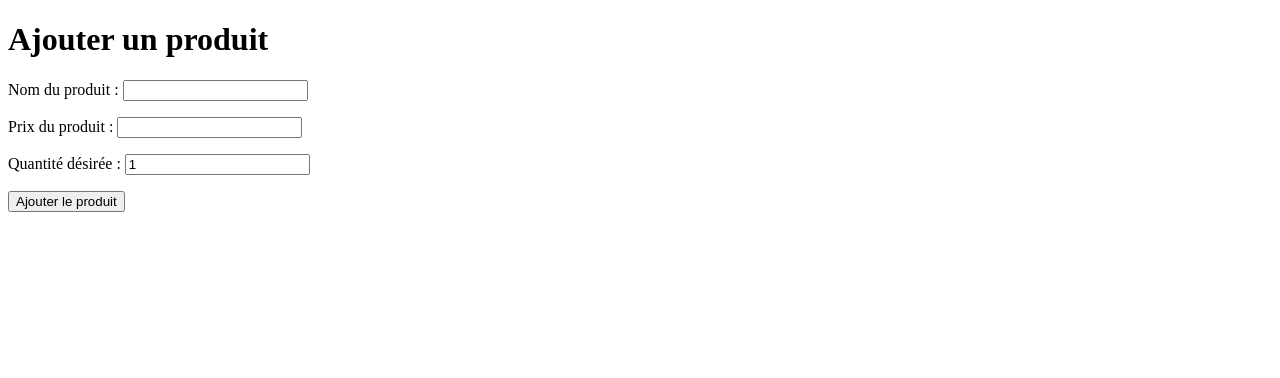
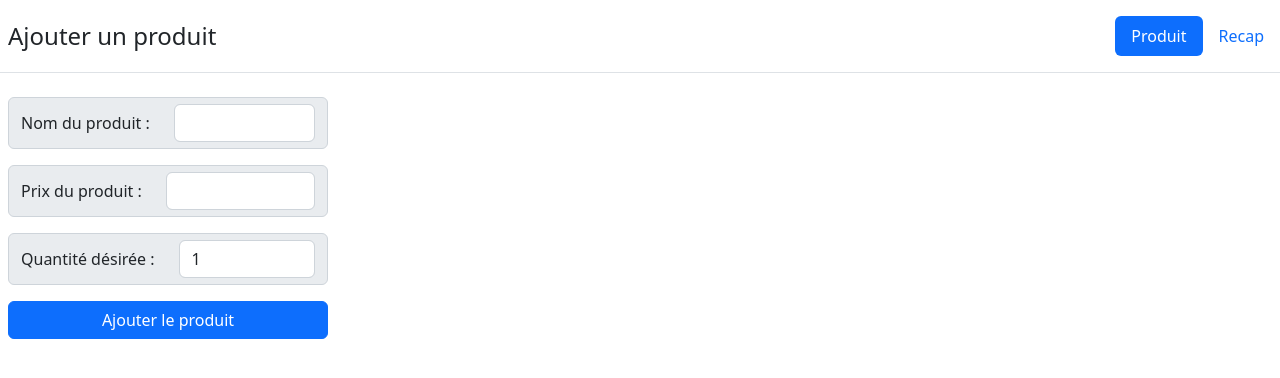
Before and after one commit to romdk/PDO, a PHP site: page / in a window 1280 px wide. Shown: the top 378 px of the page. Run offline with PHP 8.4, Linux system fonts and the light colour scheme.

Commit message:
ajout style boostrap

```diff
--- a/index.php
+++ b/index.php
@@ -4,34 +4,43 @@
     <meta charset="UTF-8">
     <meta http-equiv="X-UA-Compatible" content="IE=edge">
     <meta name="viewport" content="width=device-width, initial-scale=1.0">
+    <link href="https://cdn.jsdelivr.net/npm/bootstrap@5.2.2/dist/css/bootstrap.min.css" rel="stylesheet" integrity="sha384-Zenh87qX5JnK2Jl0vWa8Ck2rdkQ2Bzep5IDxbcnCeuOxjzrPF/et3URy9Bv1WTRi" crossorigin="anonymous">
     <title>ajout produit</title>
 </head>
 <body>
 
-    <h1>Ajouter un produit</h1>
+    <header class="d-flex flex-wrap justify-content-center py-3 mb-4 border-bottom">
+        <h1 class="d-flex align-items-center mb-3 mb-md-0 me-md-auto text-dark text-decoration-none fs-4 ms-2 ">Ajouter un produit</h1>
+        <ul class="nav nav-pills">
+            <li><a class="nav-link active" href="index.php">Produit</a></li>
+            <li><a class="nav-link" href="recap.php">Recap</a></li>
+        </ul>
+
+    </header>
     <form action="traitement.php" method="post">
         <p>
-            <label>
+            <label class="input-group-text w-25 ms-2">
                 Nom du produit :
-                <input type="text" name="name">
+                <input class="form-control ms-4" type="text" name="name">
             </label>
         </p>
         <p>
-            <label>
+            <label class="input-group-text w-25 ms-2">
                 Prix du produit :
-                <input type="number" step="any" name="price">
+                <input class="form-control ms-4" type="number" step="any" name="price">
             </label>
         </p>
         <p>
-            <label>
+            <label class="input-group-text w-25 ms-2">
                 Quantité désirée :
-                <input type="number" name="qtt" value="1">
+                <input class="form-control ms-4" type="number" name="qtt" value="1">
             </label>
         </p>
         <p>
-            <input type="submit" name="submit" value="Ajouter le produit">
+            <input class="btn btn-primary ms-2 w-25" type="submit" name="submit" value="Ajouter le produit">
         </p>
     </form>
 
+    <script src="https://cdn.jsdelivr.net/npm/bootstrap@5.2.2/dist/js/bootstrap.bundle.min.js" integrity="sha384-OERcA2EqjJCMA+/3y+gxIOqMEjwtxJY7qPCqsdltbNJuaOe923+mo//f6V8Qbsw3" crossorigin="anonymous"></script>
 </body>
 </html>
```
